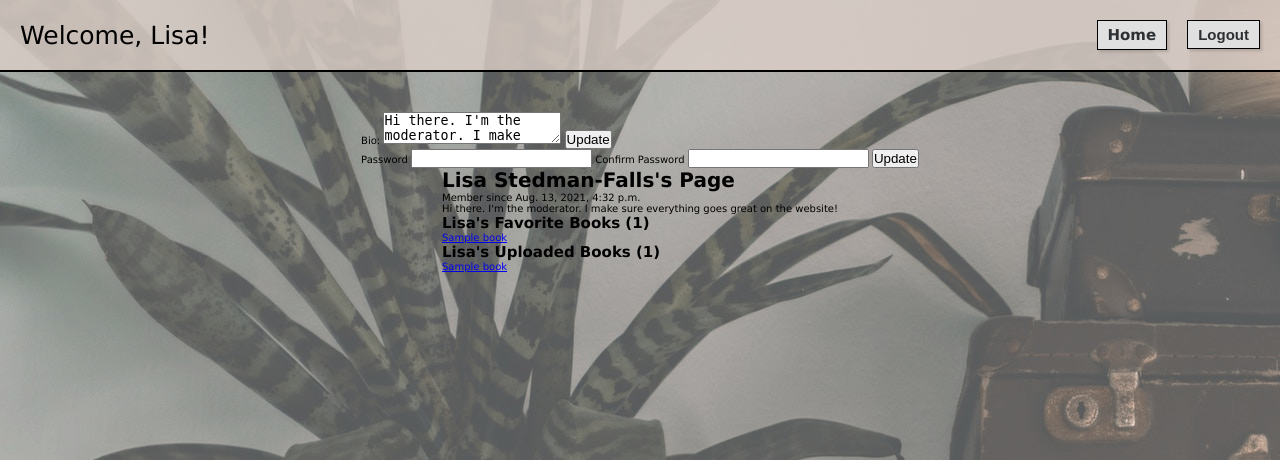
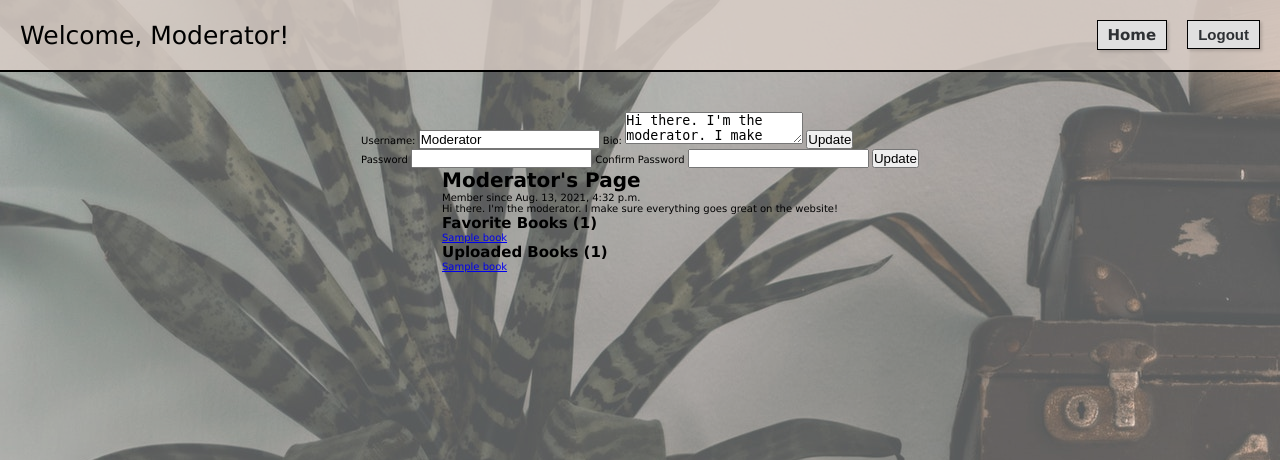
Before and after one commit to Lstedmanfalls/Favorite_Books, a Django app: template books_app/templates/user_page.html in a window 1280 px wide. Shown: the top 460 px of the page. Run offline with Django 3.2, Linux system fonts and the light colour scheme; data comes from the database, SQL or seed files in the repository; both versions use the stored data as it was after the commit; tables that the repository leaves empty hold one stand-in row (values such as "Sample post"); the template is opened without the code that fills it: values that come from a table or form of the project are taken from there, most other values are stand-ins (such as "Sample title", 1, 10 or a date in 2020).

Commit message:
Added display usernames

```diff
--- a/books_app/templates/books.html
+++ b/books_app/templates/books.html
@@ -7,6 +7,7 @@
     <title>Book Wall</title>
     {% load static %}
     <link rel="stylesheet" href="{% static 'style.css' %}">
+
 </head>
 <body>
     <div id="container">
@@ -30,7 +31,7 @@
                     <a href= "{{book.id}}"><h2>{{book.title}}</h2></a>
                     <p>{{book.genre}}</p>
                     <p>Added by
-                        <a href= "user/{{book.uploaded_by.id}}">{{book.uploaded_by.first_name}} {{book.uploaded_by.last_name}}</a>
+                        <a href= "user/{{book.uploaded_by.id}}">{{book.uploaded_by.username}}</a>
                     </p>
                     {% if book in this_user.books_favorited.all %}
                     <form action="{{book.id}}/unfavorite_homepage" method="POST">
--- a/books_app/templates/user_page.html
+++ b/books_app/templates/user_page.html
@@ -4,14 +4,14 @@
     <meta charset="UTF-8">
     <meta http-equiv="X-UA-Compatible" content="IE=edge">
     <meta name="viewport" content="width=device-width, initial-scale=1.0">
-    <title>{{a_user.first_name}} {{a_user.last_name}}' Profile</title>
+    <title>{{a_username}}' Profile</title>
     {% load static %}
     <link rel="stylesheet" href="{% static 'user_page.css' %}">
 </head>
 <body>
     <div id="container">
         <nav>
-            <p>Welcome, {{this_user.first_name}}!</p>
+            <p>Welcome, {{this_user.username}}!</p>
             <div id="nav_actions">
                 <a href="/book">Home</a>
                 <form action="/logout" method="POST">
@@ -32,8 +32,10 @@
             {% endif %}
             {% if this_user.id == a_user.id or this_user == admin %}
             <div id="edit">
-                <form action="/book/user/{{a_user.id}}/edit_bio" method="POST">
+                <form action="/book/user/{{a_user.id}}/edit_info" method="POST">
                 {% csrf_token %}
+                    <label class="label" for="username">Username: </label>
+                    <input name="username" type="text" value ="{{a_user.username}}">
                     <label class="label" for="bio">Bio: </label>
                     <textarea name="bio">{{a_user.bio}}</textarea>
                     <button type="submit">Update</button>
@@ -49,16 +51,16 @@
             </div>
             {% endif %}
             <div id="user_info">
-                <h1>{{a_user.first_name}} {{a_user.last_name}}'s Page</h1>
+                <h1>{{a_user.username}}'s Page</h1>
                 <p>Member since {{a_user.created_at}}</p>
                 <p>{{a_user.bio}}</p>
-                <h2>{{a_user.first_name}}'s Favorite Books ({{favorite_count}})</h2>
+                <h2>Favorite Books ({{favorite_count}})</h2>
                 {% for book in favorited_books %}
                 <p>
                     <a href ="/book/{{book.id}}">{{book.title}}</a>
                 </p>
                 {% endfor %}
-                <h2>{{a_user.first_name}}'s Uploaded Books ({{book_count}})</h2>
+                <h2>Uploaded Books ({{book_count}})</h2>
                 {% for book in uploaded_books %}
                 <p>
                     <a href ="/book/{{book.id}}">{{book.title}}</a>
--- a/books_app/urls.py
+++ b/books_app/urls.py
@@ -12,6 +12,6 @@ urlpatterns = [
     path('<int:book_id>/update_book', views.update_book), #POST request to update a specific object
     path('<int:book_id>/destroy_book', views.destroy_book), #POST request to delete a specific object
     path('user/<int:user_id>', views.user_page), #GET request to display a specific object's info
-    path('user/<int:user_id>/edit_bio', views.edit_bio),
+    path('user/<int:user_id>/edit_info', views.edit_info),
     path('user/<int:user_id>/change_password', views.change_password),
 ]
--- a/login_registration_app/models.py
+++ b/login_registration_app/models.py
@@ -6,11 +6,16 @@ class UserManager(models.Manager):
     def register_validator(self, postData):
         errors = {}
         existing_email = User.objects.filter(email = postData["email"])
+        existing_username = User.objects.filter(username = postData["username"])
         EMAIL_REGEX = re.compile(r"^[a-zA-Z0-9.+_-]+@[a-zA-Z0-9._-]+\.[a-zA-Z]+$")
         if len(postData["first_name"]) < 2:
             errors["first_name"] = "First name must be at least 2 characters."
         if len(postData['last_name']) < 2:
             errors["last_name"] = "Last name must be at least 2 characters."
+        if len(postData['username']) < 1:
+            errors["username"] = "Username is required."
+        elif len (existing_username) > 0:
+            errors["duplicate_username"] = "That username is taken. Please choose a different one."
         if not EMAIL_REGEX.match(postData["email"]):
             errors["email"] = "Please enter a valid email address."
         elif len(existing_email) > 0:
@@ -23,11 +28,11 @@ class UserManager(models.Manager):
 
     def login_validator(self, postData):
         errors = {}
-        existing_email = User.objects.filter(email = postData["email"])
-        if len(existing_email) < 1:
-            errors["not_found"] = "Email not found. Please register for an account."
+        existing_username = User.objects.filter(username = postData["username"])
+        if len(existing_username) < 1:
+            errors["not_found"] = "Username not found. Please register for an account."
         else:
-            user = User.objects.filter(email = postData["email"])[0]
+            user = User.objects.filter(username = postData["username"])[0]
             if not bcrypt.checkpw(postData['password'].encode(), user.password.encode()):
                 errors['invalid_password'] = "Password is incorrect."
         return errors
@@ -35,6 +40,7 @@ class UserManager(models.Manager):
 class User(models.Model):
     first_name = models.CharField(max_length=255)
     last_name = models.CharField(max_length=255)
+    username = models.CharField(max_length=20, default="")
     email = models.CharField(max_length=255)
     password = models.CharField(max_length=255)
     bio = models.TextField(default="")
@@ -50,4 +56,4 @@ class User(models.Model):
             uploaded_books += book.title + ","
         for book in self.books_favorited.all():
             favorited_books += book.title + ","
-        return f"Users: Id = {self.id}, First Name = {self.first_name}, Last Name = {self.last_name}, Email = {self.email}, Password = {self.password}, Uploaded Books = {uploaded_books}, Favorited Books = {favorited_books}"
+        return f"Users: Id = {self.id}, First Name = {self.first_name}, Last Name = {self.last_name}, Username = {self.username}, Email = {self.email}, Password = {self.password}, Uploaded Books = {uploaded_books}, Favorited Books = {favorited_books}"
--- a/login_registration_app/templates/index.html
+++ b/login_registration_app/templates/index.html
@@ -32,6 +32,8 @@
                     <input name="first_name" type="text">
                     <label for="last_name">Last Name</label>
                     <input name="last_name" type="text">
+                    <label for="username">Username</label>
+                    <input name="username" type="text">
                     <label for="email">Email</label>
                     <input name="email" type="text">
                     <label for="password">Password</label>
--- a/login_registration_app/views.py
+++ b/login_registration_app/views.py
@@ -20,14 +20,14 @@ def register(request): #POST REQUEST
     elif request.method == "POST":
             password = request.POST['password']
             pw_hash = bcrypt.hashpw(password.encode(), bcrypt.gensalt()).decode()
-            user_id = User.objects.create(first_name = request.POST["first_name"], last_name = request.POST["last_name"], email = request.POST['email'], password=pw_hash)
+            user_id = User.objects.create(first_name = request.POST["first_name"], last_name = request.POST["last_name"], username = request.POST["username"], email = request.POST['email'], password=pw_hash)
             request.session['user_id'] = user_id.id
     return redirect("/book")
 
 def login(request): #POST REQUEST
     errors = User.objects.login_validator(request.POST)
     if len(errors) > 0:
-        for key, value in errors.items():
+        for value in errors.items():
             messages.error(request, value)
         return redirect("/")
     user = User.objects.filter(email=request.POST["email"])
```
Also changed, not shown: books_app/models.py (+8 -1 lines), books_app/views.py (+11 -6 lines), db.sqlite3, login_registration_app/migrations/0005_user_username.py (added), login_registration_app/static/index.js (deleted).
